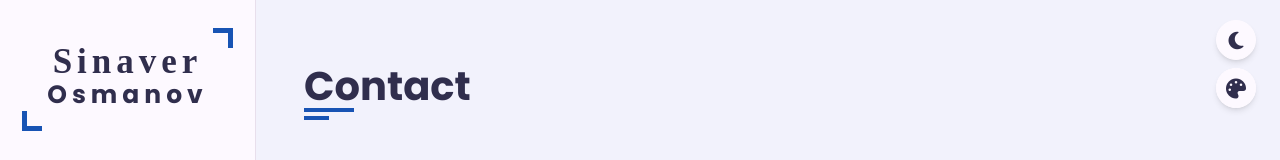
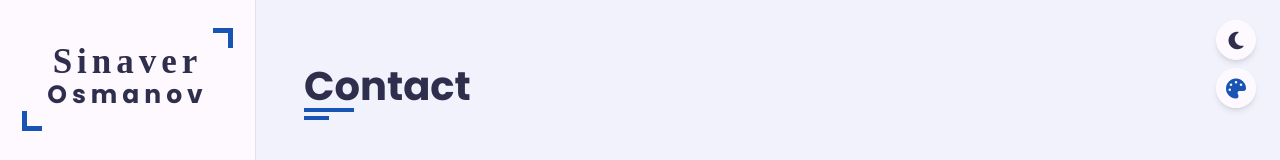
Before and after one commit to SinaverOsmanov/portfolio, a React (Vite) app: page /contact in a window 1280 px wide. Shown: the top 160 px of the page. Built offline with nearby package versions, Linux system fonts and the light colour scheme; a web font is replaced by a local one.

Commit message:
feat: dynamic switcher color palette

```diff
--- a/src/components/Switcher.tsx
+++ b/src/components/Switcher.tsx
@@ -93,7 +93,7 @@ export default function Switcher() {
                     }`}
                 >
                     <button className="z-20 rounded-full s-icon" onClick={changeColors}>
-                        <i className="fa-solid fa-palette"></i>
+                        <i className="fa-solid fa-palette text-[--skin-color]"></i>
                     </button>
                     <div className={`colors flex-col absolute left-0 bottom-1 z-10 rounded-full`}>
                         <span className="color-1 mb-1" onClick={() => setActiveStyle('color1')}></span>
```
